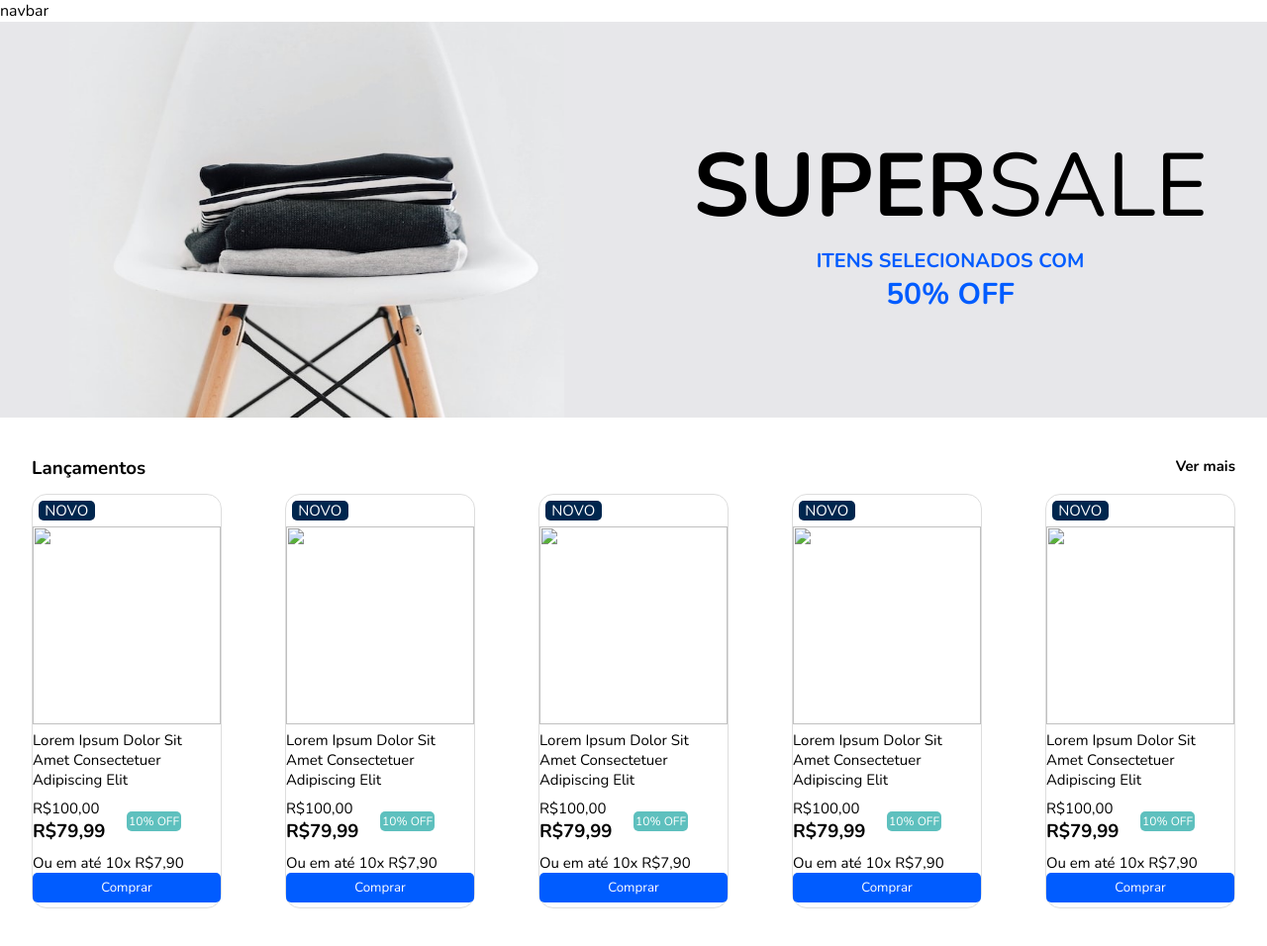
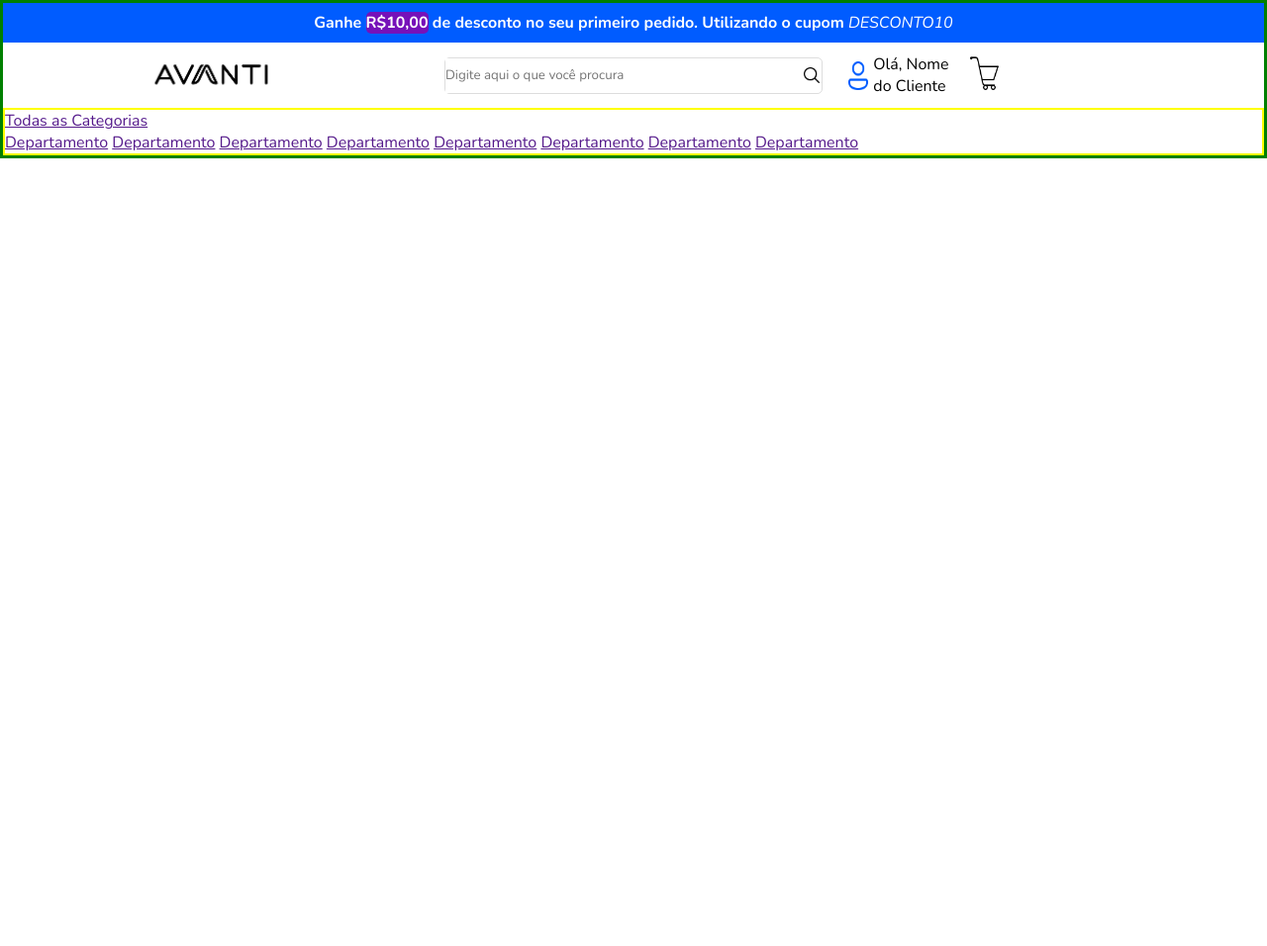
Before and after one commit to marian4cost/innovation-class-teste-1, a plain HTML site: page index.html in a window 1280 px wide. Shown: the whole page at 99% size. After the commit the page ends 800 px from the top, so only its background shows below. Drawn offline with nearby package versions, Linux system fonts and the light colour scheme.

Commit message:
navbar incompleta

```diff
--- a/index.html
+++ b/index.html
@@ -3,106 +3,51 @@
 <head>
     <meta charset="UTF-8">
     <meta name="viewport" content="width=device-width, initial-scale=1.0">
-    <title>SuperSale</title>
+    <title>AVANTI</title>
     <link rel="stylesheet" href="style.css">
 </head>
 <body>
-    <nav>
-        <p>navbar</p>
-    </nav>
-    <section>
-        <!-- poster -->
-        <article class="poster">
-            <div class="container-img"><img src="/image/img00.jpg"></div>
-            <div class="container-text">
-                <p><b>SUPER</b>SALE</p>
-                <h4>ITENS SELECIONADOS COM</p>
-                <h2>50% OFF</h2>
+    <div class="navbar">
+        <div class="discount">
+            <p><b>Ganhe <span>R$10,00</span> de desconto no seu primeiro pedido. Utilizando o cupom</b> <i>DESCONTO10</i></p>
+        </div>
+
+        <div class="container">
+            <div class="img"><img src="image/img05.png" width="150px"></div>
+
+            <div class="input">
+                <div class="container-input">
+                    <input type="text" placeholder="Digite aqui o que você procura">
+                    <img src="/image/img08.png" width="20px" height="20px">
+                </div>
             </div>
-        </article>
 
-        <!-- lançamento -->
-         <article class="launch">
-            <div class="content">
-                <h3>Lançamentos</h3>
-                <b><a href="#">Ver mais</a></b>
+            <div class="user">
+                <div class="client">
+                    <img src="image/img07.png" width="30px" height="35px">
+                    <p>Olá, Nome do Cliente</p>
+                </div>
+                <div class="cart">
+                    <img src="image/img06.png" width="30px" height="35px">
+                </div>
             </div>
-            <ul>
-                <li>
-                    <p class="new">NOVO</p>
-                    <img src="/image/img01.png">
-                    <p>Lorem Ipsum Dolor Sit Amet Consectetuer Adipiscing Elit</p>
-                    <div>
-                        <section class="container01">
-                            <p>R$100,00</p>
-                            <h3>R$79,99</h3>
-                        </section>
-                        <section class="container02"><p>10% OFF</p></section>
-                    </div>
-                    <p>Ou em até 10x R$7,90</p>
-                    <div class="button"><button>Comprar</button></div>
-                </li>
-                <li>
-                    <p class="new">NOVO</p>
-                    <img src="/image/img01.png">
-                    <p>Lorem Ipsum Dolor Sit Amet Consectetuer Adipiscing Elit</p>
-                    <div>
-                        <section class="container01">
-                            <p>R$100,00</p>
-                            <h3>R$79,99</h3>
-                        </section>
-                        <section class="container02"><p>10% OFF</p></section>
-                    </div>
-                    <p>Ou em até 10x R$7,90</p>
-                    <div class="button"><button>Comprar</button></div>
-                </li>
-                <li>
-                    <p class="new">NOVO</p>
-                    <img src="/image/img01.png">
-                    <p>Lorem Ipsum Dolor Sit Amet Consectetuer Adipiscing Elit</p>
-                    <div>
-                        <section class="container01">
-                            <p>R$100,00</p>
-                            <h3>R$79,99</h3>
-                        </section>
-                        <section class="container02"><p>10% OFF</p></section>
-                    </div>
-                    <p>Ou em até 10x R$7,90</p>
-                    <div class="button"><button>Comprar</button></div>
-                </li>
-                <li>
-                    <p class="new">NOVO</p>
-                    <img src="/image/img01.png">
-                    <p>Lorem Ipsum Dolor Sit Amet Consectetuer Adipiscing Elit</p>
-                    <div>
-                        <section class="container01">
-                            <p>R$100,00</p>
-                            <h3>R$79,99</h3>
-                        </section>
-                        <section class="container02"><p>10% OFF</p></section>
-                    </div>
-                    <p>Ou em até 10x R$7,90</p>
-                    <div class="button"><button>Comprar</button></div>
-                </li>
-                <li>
-                    <p class="new">NOVO</p>
-                    <img src="/image/img01.png">
-                    <p>Lorem Ipsum Dolor Sit Amet Consectetuer Adipiscing Elit</p>
-                    <div>
-                        <section class="container01">
-                            <p>R$100,00</p>
-                            <h3>R$79,99</h3>
-                        </section>
-                        <section class="container02"><p>10% OFF</p></section>
-                    </div>
-                    <p>Ou em até 10x R$7,90</p>
-                    <div class="button"><button>Comprar</button></div>
-                </li>
-            </ul>
-         </article>
+        </div>
 
-         <!-- informação -->
-         <article></article>
-    </section>
+        <div class="content">
+            <div class="all-categories">
+                <a href="">Todas as Categorias</a>
+            </div>
+            <div class="links">
+                <a href="">Departamento</a>
+                <a href="">Departamento</a>
+                <a href="">Departamento</a>
+                <a href="">Departamento</a>
+                <a href="">Departamento</a>
+                <a href="">Departamento</a>
+                <a href="">Departamento</a>
+                <a href="">Departamento</a>
+            </div>
+        </div>
+    </div>
 </body>
 </html>
--- a/style.css
+++ b/style.css
@@ -1,135 +1,78 @@
 @import url('https://fonts.googleapis.com/css2?family=Nunito:ital,wght@0,200..1000;1,200..1000&display=swap');
-
-/* geral */
 *{
     margin: 0;
     padding: 0;
     box-sizing: border-box;
     font-family: "Nunito", sans-serif;
 }
-
-/* banner */
-.poster{
-    width: 100%;
-    height: 100%;
-    background: #E7E7EA;
-    display: flex;
-    flex-direction: row;
-    justify-content: space-around;
-    align-items: center;
-}
-.poster .container-img{
+.navbar{
+    border: 3px solid green;
     width: 100%;
     height: 100%;
     display: flex;
+    flex-direction: column;
     justify-content: center;
 }
-.poster .container-img img{
-    width: 500px;
-    height: 400px;
-}
-.poster .container-text{
+.navbar .discount{
     width: 100%;
-    height: 50vh;
+    height: 5vh;
+    color: #fff;
+    background: #005CFF;
     display: flex;
     flex-direction: column;
+    text-align: center;
     justify-content: center;
-    text-align: center;
 }
-.poster .container-text h4, .poster .container-text h2{
-    color: #005CFF;
+.navbar .discount p span{
+    background: #7611b9;
+    border-radius: 5px;
 }
-.poster .container-text p{
-    font-size: 90px;
-    color: #000;
+.navbar .container{
+    display: flex;
+    flex-direction: row;
+    justify-content: space-evenly;
 }
-.poster .container-text h4{
-    font-size: 20px;
-}
-.poster .container-text h2{
-    font-size: 30px;
-}
-
-/* lançamentos */
-.launch{
-    margin-top: 3%;
-    margin-bottom: 3%;
+.navbar .container .img{
+    width: 100%;
     display: flex;
     flex-direction: column;
     align-items: center;
 }
-.launch .content{
-    width: 95%;
-    margin-bottom: 1%;
+.navbar .container .input{
+    width: 100%;
+    display: flex;
+    flex-direction: row;
+    align-items: center;
+    justify-content: center;
+}
+.navbar .container .input .container-input{
+    border: 1px solid #DDDDDD;
+    border-radius: 5px;
+    width: 90%;
     display: flex;
     flex-direction: row;
     justify-content: space-between;
+    align-items: center;
 }
-.launch .content a{
-    text-decoration: none;
-    color: #000;
-    font-size: 15px;
+.navbar .container .input .container-input input{
+    border: none;
+    outline: none;
+    width: 350px;
+    height: 35px;
 }
-.launch ul{
+.navbar .container .user{
+    width: 100%;
     display: flex;
     flex-direction: row;
-    justify-content: space-around;
+    align-items: center;
 }
-.launch ul li{
-    border: 1px solid #DDDDDD;
-    border-radius: 15px;
-    width: 15%;
-    height: 100%;
-    list-style: none;
-}
-.launch ul li p{
-    font-size: 15px;
-}
-.launch ul li img{
-    width: 190px;
-    height: 200px;
-}
-.launch ul li .new{
-    background: #00264E;
-    color: #fff;
-    margin: 3%;
+.navbar .container .user .client{
     width: 30%;
-    border-radius: 5px;
-    text-align: center;
-}
-.launch ul li div{
     display: flex;
     flex-direction: row;
-    justify-content: space-between;
-}
-.launch ul li div .container01, .launch ul li div .container02{
-    width: 50%;
-    height: 8vh;
-    display: flex;
-    flex-direction: column;
-    justify-content: center;
-}
-.launch ul li div .container02 p{
-    position: absolute;
-    padding: 2px;
-    background: #5EC0BE;
-    color: #fff;
-    border-radius: 5px;
-    font-size: 12px;
-}
-.launch ul li .button{
-    width: 100%;
-    height: 35px;
-    display: flex;
-    flex-direction: column;
     align-items: center;
 }
-.launch ul li .button button{
-    width: 190px;
-    height: 30px;
-    color: #fff;
-    background: #005CFF;
-    border: none;
-    border-radius: 5px;
-    outline: none;
+
+.navbar .content{
+    border: 2px solid yellow;
 }
```
Also changed, not shown: image/img05.png (added), image/img06.png (added), image/img07.png (added), image/img08.png (added).
